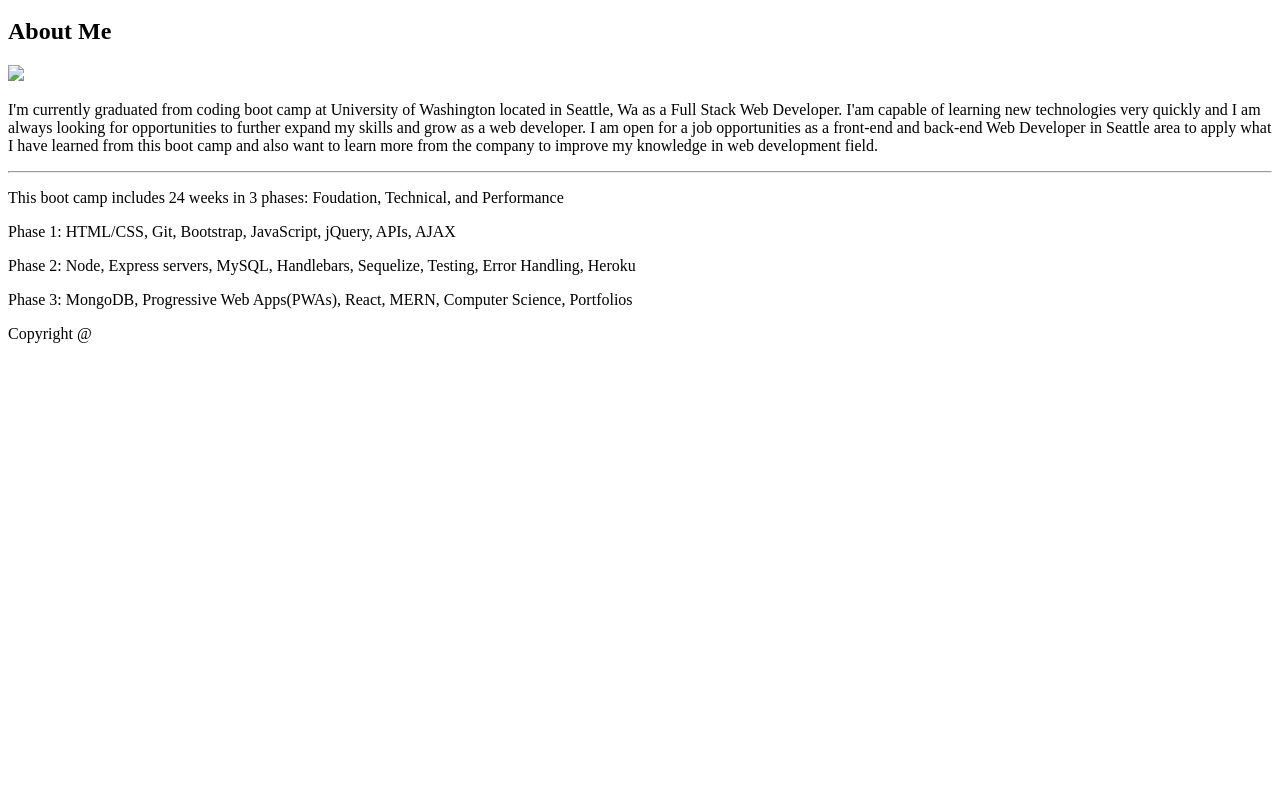
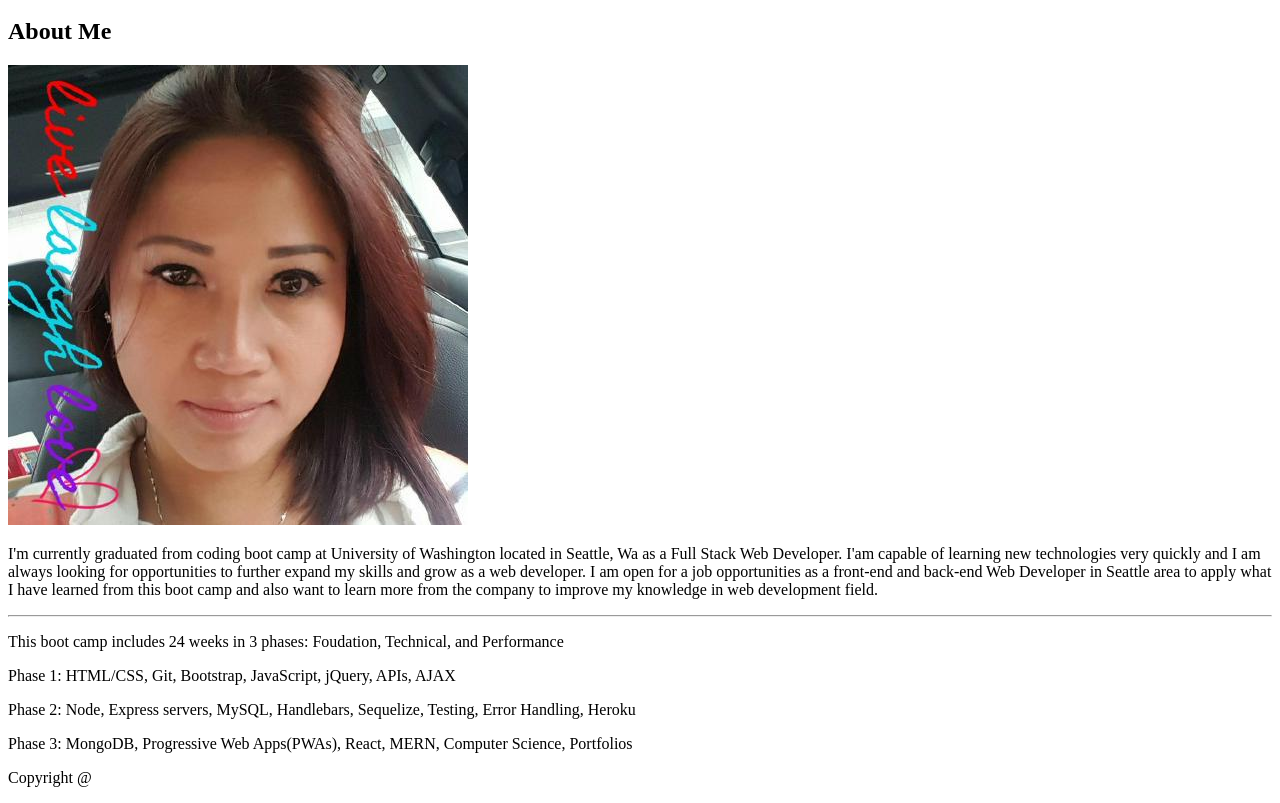
Before and after one commit to ThanhNgo888/Week1HW_UW_HTML_CSS_Git-Portfolio, a plain HTML site: page index.html in a window 1280 px wide. Shown: the part 46-849 px from the top of the page. Before the commit the page ends 800 px from the top, so only its background shows below. Drawn offline with Linux system fonts and the light colour scheme.

Commit message:
screenshot for index.html file added on readme ![index file](assets/images/index1.png)

```diff
--- a/index.html
+++ b/index.html
@@ -26,7 +26,7 @@
                 <h2>About Me</h2>
             </div>
             <div class="content">
-                <img id="image" src="assets/images//myPic.jpg">
+                <img id="image" src="assets/images/myPic.jpg">
                 <p>
                     I'm currently graduated from coding boot camp at University of Washington located in Seattle, Wa as a Full Stack Web Developer. I'am capable of learning new technologies very quickly and I am always looking for opportunities to further expand my skills and grow as a web developer.
                     I am open for a job opportunities as a front-end and back-end Web Developer in Seattle area to apply
```
Also changed, not shown: assets/images/index1.png (added), 1 other file.
